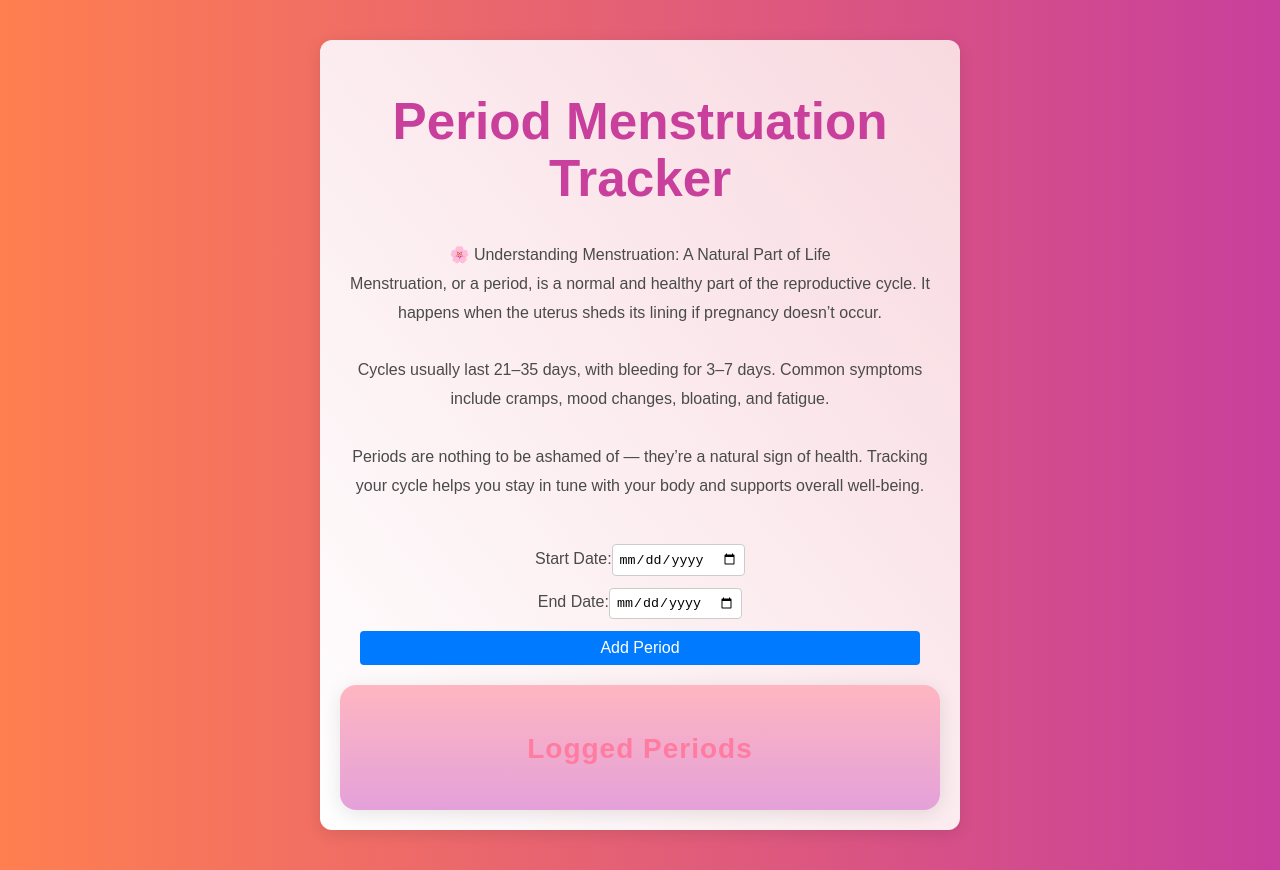
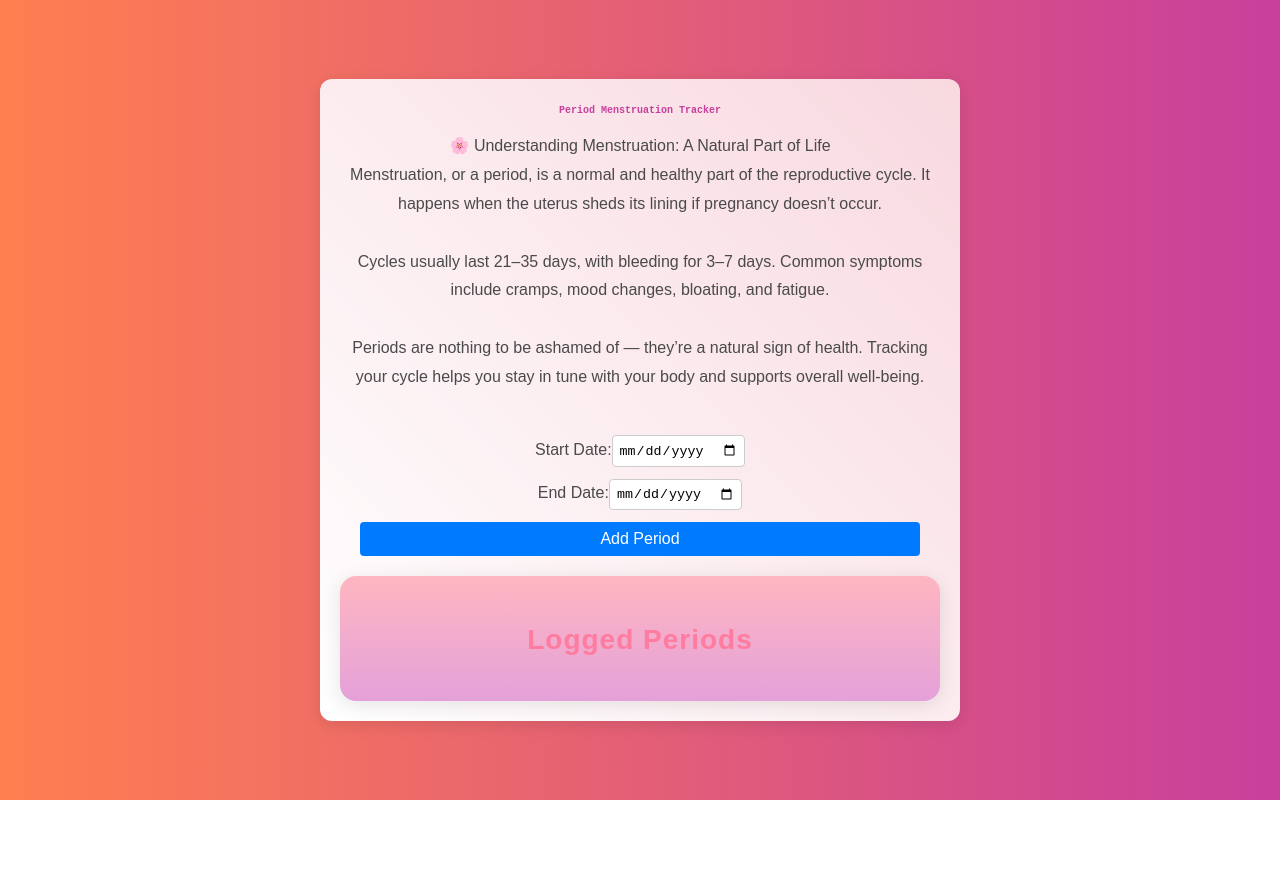
Before and after one commit to harimohan1990/periodtrackerapp, a React (Vite) app: page / in a window 1280 px wide. After the commit the page ends 800 px from the top, so only its background shows below. Built offline with nearby package versions, Linux system fonts and the light colour scheme.

Commit message:
period tracker app3

```diff
--- a/src/App.css
+++ b/src/App.css
@@ -17,7 +17,12 @@ body {
   text-align: center;
   color: #4a4a4a; /* Set text color to dark gray for readability */
 }
-
+.heading{
+  text-align: center;
+  font-family: 'Courier New', Courier, monospace;
+  font-size: 10px;
+  font-weight: 600;
+}
 h1 {
   text-align: center;
   color: #c83f9c; /* Soft pink color for title */
--- a/src/App.tsx
+++ b/src/App.tsx
@@ -6,7 +6,7 @@ import './App.css';
 const App: React.FC = () => {
   return (
     <div className="container">
-    <h1>Period Menstruation Tracker</h1>
+    <h1 className='heading'>Period Menstruation Tracker</h1>
     <p className="intro">
       🌸 Understanding Menstruation: A Natural Part of Life<br/>
       Menstruation, or a period, is a normal and healthy part of the reproductive cycle. It happens when the uterus sheds its lining if pregnancy doesn’t occur.<br/><br/>
```
